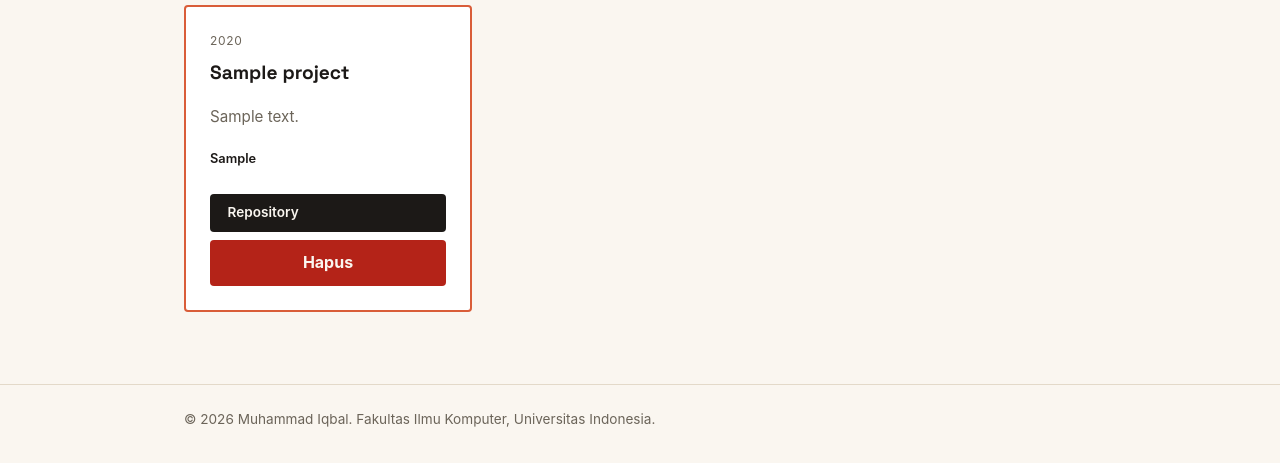
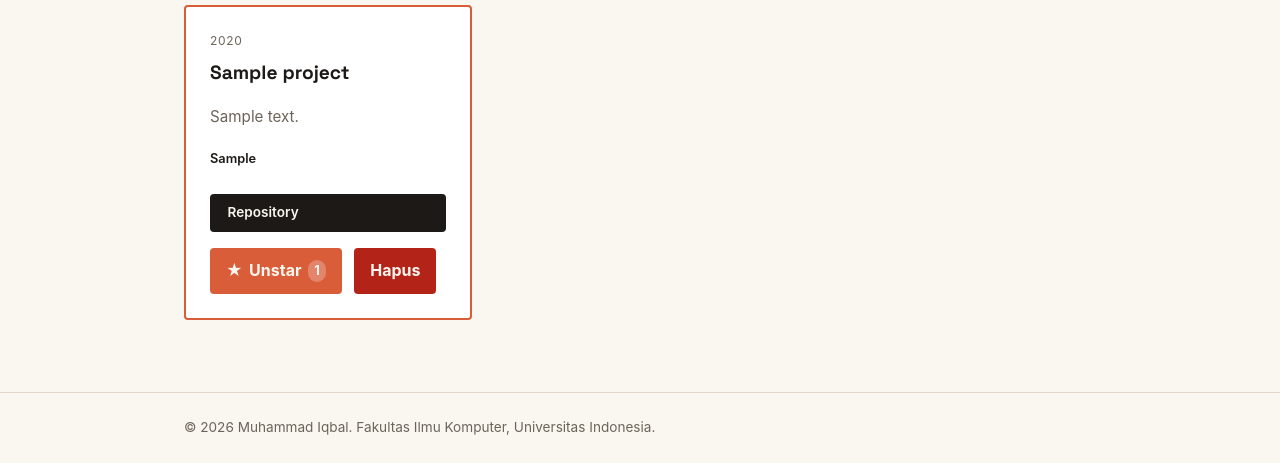
Before and after one commit to labqimm/myportofolio, a Django app: page /projects/ in a window 1280 px wide. Shown: the part 337-800 px from the top of the page. Run offline with Django 5.2, Linux system fonts and the light colour scheme; a user stored in the database is signed in; tables that the repository leaves empty hold one stand-in row (values such as "Sample post").

Commit message:
feat(project): add star toggle button for logged-in users

```diff
--- a/main/urls.py
+++ b/main/urls.py
@@ -4,7 +4,7 @@ from main.views import (
     create_project, get_projects_json, delete_project,
     create_education, update_education, delete_education,
     get_education_json, get_experience_json,
-    register, login_user, logout_user,
+    register, login_user, logout_user, toggle_star,
 )
 
 app_name = "main"
@@ -22,6 +22,7 @@ urlpatterns = [
     path("projects/", project_list, name="project_list"),
     path("projects/add/", create_project, name="create_project"),
     path("projects/<int:project_id>/delete/", delete_project, name="delete_project"),
+    path("projects/<int:project_id>/star/", toggle_star, name="toggle_star"),
 
     # Education
     path("education/add/", create_education, name="create_education"),
--- a/main/views.py
+++ b/main/views.py
@@ -134,6 +134,20 @@ def delete_project(request, project_id):
         messages.success(request, "Project berhasil dihapus!")
     return redirect("main:project_list")
 
+# Tanpa cek is_superuser: semua akun yang sudah login boleh memberi star
+@login_required(login_url="/login/")
+def toggle_star(request, project_id):
+    project = get_object_or_404(Project, pk=project_id)
+
+    if request.method == "POST":
+        # Kalau akun ini sudah pernah memberi star, batalkan star-nya. Kalau belum, tambahkan.
+        if project.starred_by.filter(pk=request.user.pk).exists():
+            project.starred_by.remove(request.user)
+        else:
+            project.starred_by.add(request.user)
+
+    return redirect("main:project_list")
+
 # ---------- Experience (JSON) ----------
 
 def get_experience_json(request):
--- a/static/css/style.css
+++ b/static/css/style.css
@@ -644,3 +644,35 @@ h1, .brand {
     color: var(--accent);
     font-weight: 700;
 }
+
+/* Tutorial 04 — Tombol star */
+.project-actions {
+    display: flex;
+    flex-wrap: wrap;
+    align-items: center;
+    gap: 0.75rem;
+    margin-top: auto;
+    padding-top: 0.5rem;
+}
+
+.star-form {
+    display: inline;
+}
+
+.button-star {
+    display: inline-flex;
+    align-items: center;
+    gap: 0.4rem;
+    background: var(--ink);
+}
+
+.button-star.is-starred {
+    background: var(--accent);
+}
+
+.star-count {
+    padding: 0.05rem 0.4rem;
+    border-radius: 999px;
+    background: rgba(255, 255, 255, 0.25);
+    font-size: 0.8rem;
+}
--- /dev/null
+++ b/templates/components/project_star.html
@@ -0,0 +1,10 @@
+<form method="post" action="{% url 'main:toggle_star' project.id %}" class="star-form">
+    {% csrf_token %}
+    <button type="submit"
+        class="button button-star{% if user in project.starred_by.all %} is-starred{% endif %}"
+        title="{% if project.starred_by.all %}Dibintangi oleh {{ project.starred_by.all|join:', ' }}{% else %}Jadilah yang pertama memberi star{% endif %}">
+        <span aria-hidden="true">&#9733;</span>
+        {% if user in project.starred_by.all %}Unstar{% else %}Star{% endif %}
+        <span class="star-count">{{ project.starred_by.count }}</span>
+    </button>
+</form>
--- a/templates/project_list.html
+++ b/templates/project_list.html
@@ -32,9 +32,12 @@
                 {% if project.repo_url %}
                 <a class="social-link" href="{{ project.repo_url }}">Repository</a>
                 {% endif %}
-                {% if user.is_superuser %}
-                {% include "components/project_delete_modal.html" with project=project %}
-                {% endif %}
+                <div class="project-actions">
+                    {% include "components/project_star.html" with project=project %}
+                    {% if user.is_superuser %}
+                    {% include "components/project_delete_modal.html" with project=project %}
+                    {% endif %}
+                </div>
             </article>
             {% endfor %}
         </div>
```
